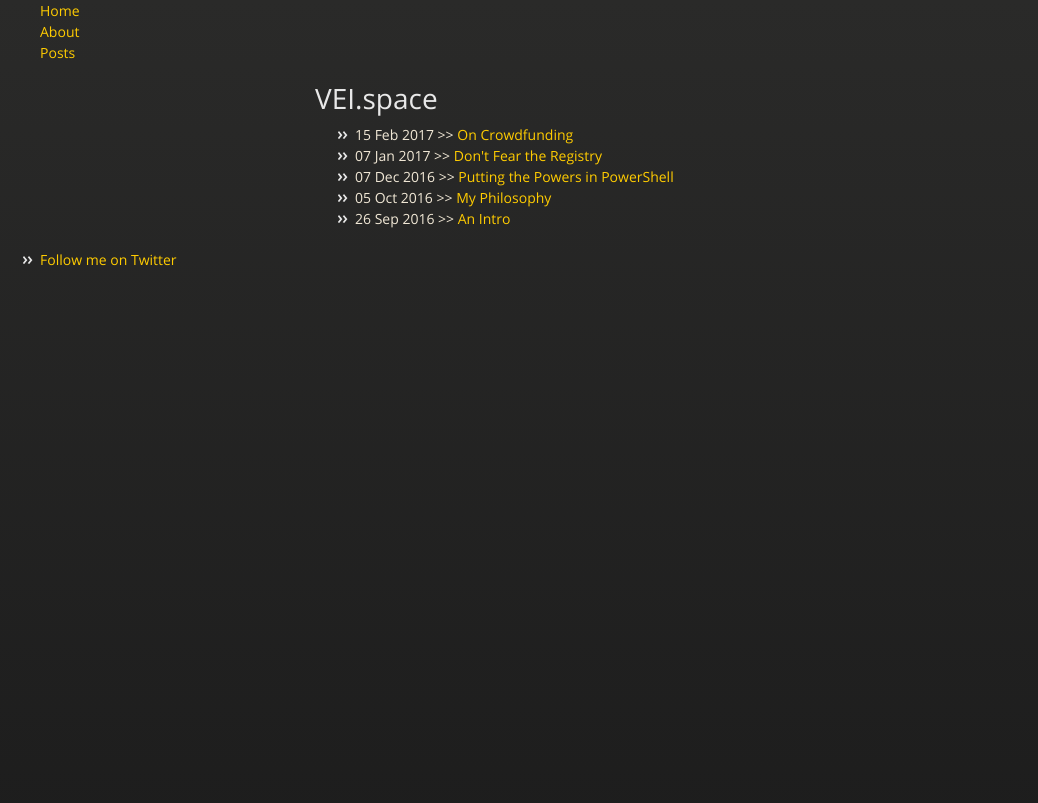
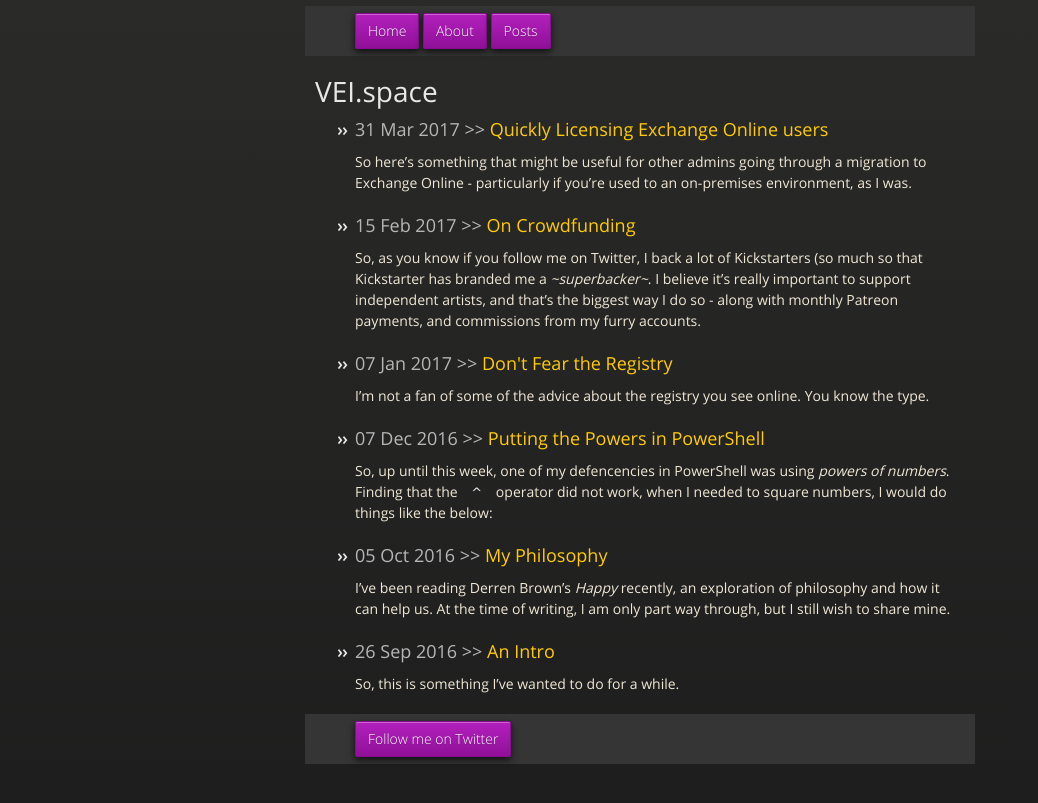
Before and after one commit to venusyprime/venusyprime.github.io, a Jekyll site: the page built from blog/index.html, in a window 1280 px wide. Shown: the top 803 px of the page, without its empty margins (0-1038 px from the left). Built offline with Jekyll 4.4.1, drawn with Linux system fonts in a browser that asks for light colours; nearby versions of some CDN libraries.

Commit message:
Update stylesheet and default layout Also add first draft of Exchange Online post.

```diff
--- a/_layouts/default.html
+++ b/_layouts/default.html
@@ -15,6 +15,8 @@
     <link rel="stylesheet" href="stylesheets/ie.css">
     <![endif]-->
     <meta name="viewport" content="width=device-width, initial-scale=1, user-scalable=no">
+  </head>
+  <header>
       <nav>
           <ul>
               <li><a href="/">Home</a></li>
@@ -23,7 +25,7 @@
           </ul>
       </nav>
 
-  </head>
+  </header>
   <body>
       <div class="wrapper">
 
@@ -32,7 +34,7 @@
       </div><!-- /.container -->
       <footer>
         <ul>
-          <li><a id="follow-me-on-twitter" class="anchor" href="#follow-me-on-twitter" aria-hidden="true"><span aria-hidden="true" class="octicon octicon-link"></span></a><a href="twitter.com/venusyprime">Follow me on Twitter</a></li>
+          <li><a href="http://twitter.com/venusyprime">Follow me on Twitter</a></li>
         </ul>
       </footer>
   </body>
--- /dev/null
+++ b/_posts/2017-03-31-Exchange-Online.md
@@ -0,0 +1,13 @@
+---
+layout: post
+title:  "Quickly Licensing Exchange Online users"
+date:   2017-03-31 12:00:00 +0000
+categories: powershell
+---
+So here's something that might be useful for other admins going through a migration to Exchange Online - particularly if you're used to an on-premises environment, as I was.
+
+To be fully set up for Exchange Online, a user needs a few things:
+- They need a *-UsageLocation* set.
+- They need a license assigning.
+- If you're operating in a hybrid environment with Exchange 2010/2013, the mailbox needs migrating (this post will not cover that part).
+- For the user to be able to log in, they need their regional configuration (time zone) setting.
--- /dev/null
+++ b/about/index.html
@@ -0,0 +1,5 @@
+---
+layout: default
+title: VEI.space
+---
+This is vei.space, a place to share my thoughts about personal issues and help with technical things. Because while I use my Tumblr a lot, it's mainly for reblogging content other people have made, rather than sharing my own. My objective here is to write at least one blog post a month. Not a huge one, just... something.
--- a/blog/index.html
+++ b/blog/index.html
@@ -6,6 +6,7 @@
 <h1>{{ page.title}}</h1>
 <ul class="posts">
     {% for post in site.posts %}
-        <li><span>{{ post.date | date_to_string}}</span> >> <a href="{{ post.url }}" title="{{ post.title }}">{{ post.title }}</a></li>
+        <li><h3><span>{{ post.date | date_to_string}}</span> >> <a href="{{ post.url }}" title="{{ post.title }}">{{ post.title }}</a></h2>
+        {{ post.excerpt }}</li>
     {% endfor %}
 </ul>
--- a/stylesheets/styles.css
+++ b/stylesheets/styles.css
@@ -708,14 +708,14 @@
   -o-box-shadow: 0px 1px 3px rgba(0, 0, 0, 0.25);
   box-shadow: 0px 1px 3px rgba(0, 0, 0, 0.25);
 }
-#header nav {
+header nav,footer {
   max-width: 650px;
   margin: 0 auto;
   padding: 0 10px;
-  background: blue;
+  background: #353535;
   margin: 6px auto;
 }
-#header nav li {
+header nav li, footer li {
   font-family: 'OpenSansLight', "Helvetica Neue", Helvetica, Arial, sans-serif;
   font-weight: normal;
   list-style: none;
@@ -725,15 +725,15 @@
   text-shadow: 0px 1px 0px rgba(0, 0, 0, 0.2);
   font-size: 14px;
 }
-#header nav li a {
+header nav li a, footer li a {
   color: white;
-  border: 1px solid #5d910b;
-  background: -webkit-gradient(linear, 50% 0%, 50% 100%, color-stop(0%, #93bd20), color-stop(100%, #659e10));
-  background: -webkit-linear-gradient(#93bd20, #659e10);
-  background: -moz-linear-gradient(#93bd20, #659e10);
-  background: -o-linear-gradient(#93bd20, #659e10);
-  background: -ms-linear-gradient(#93bd20, #659e10);
-  background: linear-gradient(#93bd20, #659e10);
+  border: 1px solid #880b91;
+  background: -webkit-gradient(linear, 50% 0%, 50% 100%, color-stop(0%, #b320bd), color-stop(100%, #8f1098));
+  background: -webkit-linear-gradient(#b320bd, #8f1098);
+  background: -moz-linear-gradient(#b320bd, #8f1098);
+  background: -o-linear-gradient(#b320bd, #8f1098);
+  background: -ms-linear-gradient(#b320bd, #8f1098);
+  background: linear-gradient(#b320bd, #8f1098);
   -moz-border-radius: 2px;
   -webkit-border-radius: 2px;
   -o-border-radius: 2px;
@@ -744,7 +744,7 @@
   -webkit-box-shadow: inset 0px 1px 0px rgba(255, 255, 255, 0.3), 0px 3px 7px rgba(0, 0, 0, 0.7);
   -o-box-shadow: inset 0px 1px 0px rgba(255, 255, 255, 0.3), 0px 3px 7px rgba(0, 0, 0, 0.7);
   box-shadow: inset 0px 1px 0px rgba(255, 255, 255, 0.3), 0px 3px 7px rgba(0, 0, 0, 0.7);
-  background-color: #93bd20;
+  background-color: #b320bd;
   padding: 10px 12px;
   margin-top: 6px;
   line-height: 14px;
@@ -752,29 +752,29 @@
   display: inline-block;
   text-align: center;
 }
-#header nav li a:hover {
-  background: -webkit-gradient(linear, 50% 0%, 50% 100%, color-stop(0%, #749619), color-stop(100%, #527f0e));
-  background: -webkit-linear-gradient(#749619, #527f0e);
-  background: -moz-linear-gradient(#749619, #527f0e);
-  background: -o-linear-gradient(#749619, #527f0e);
-  background: -ms-linear-gradient(#749619, #527f0e);
-  background: linear-gradient(#749619, #527f0e);
-  background-color: #659e10;
-  border: 1px solid #527f0e;
+header nav li a:hover, footer li a:hover {
+  background: -webkit-gradient(linear, 50% 0%, 50% 100%, color-stop(0%, #8e1996), color-stop(100%, #770e7f));
+  background: -webkit-linear-gradient(#8e1996, #770e7f);
+  background: -moz-linear-gradient(#8e1996, #770e7f);
+  background: -o-linear-gradient(#8e1996, #770e7f);
+  background: -ms-linear-gradient(#8e1996, #770e7f);
+  background: linear-gradient(#8e1996, #770e7f);
+  background-color: #8f1098;
+  border: 1px solid #770e7f;
   -moz-box-shadow: inset 0px 1px 1px rgba(0, 0, 0, 0.2), 0px 1px 0px rgba(0, 0, 0, 0);
   -webkit-box-shadow: inset 0px 1px 1px rgba(0, 0, 0, 0.2), 0px 1px 0px rgba(0, 0, 0, 0);
   -o-box-shadow: inset 0px 1px 1px rgba(0, 0, 0, 0.2), 0px 1px 0px rgba(0, 0, 0, 0);
   box-shadow: inset 0px 1px 1px rgba(0, 0, 0, 0.2), 0px 1px 0px rgba(0, 0, 0, 0);
 }
-#header nav li.fork {
+header nav li.fork, footer li.fork {
   float: left;
   margin-left: 0px;
 }
-#header nav li.downloads {
+header nav li.downloads, footer li.downloads {
   float: right;
   margin-left: 6px;
 }
-#header nav li.title {
+header nav li.title, footer li.title {
   float: right;
   margin-right: 10px;
   font-size: 11px;
```
